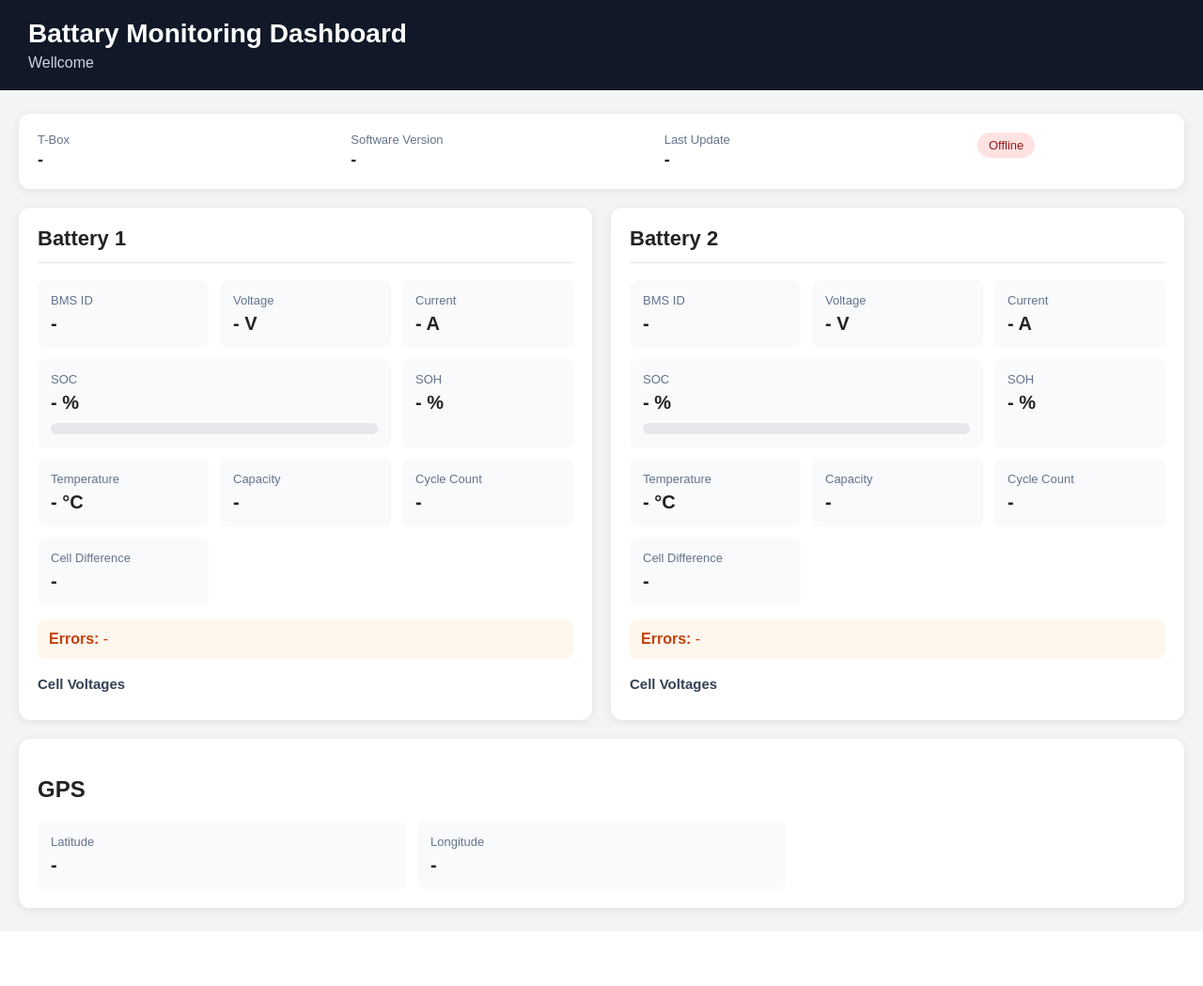
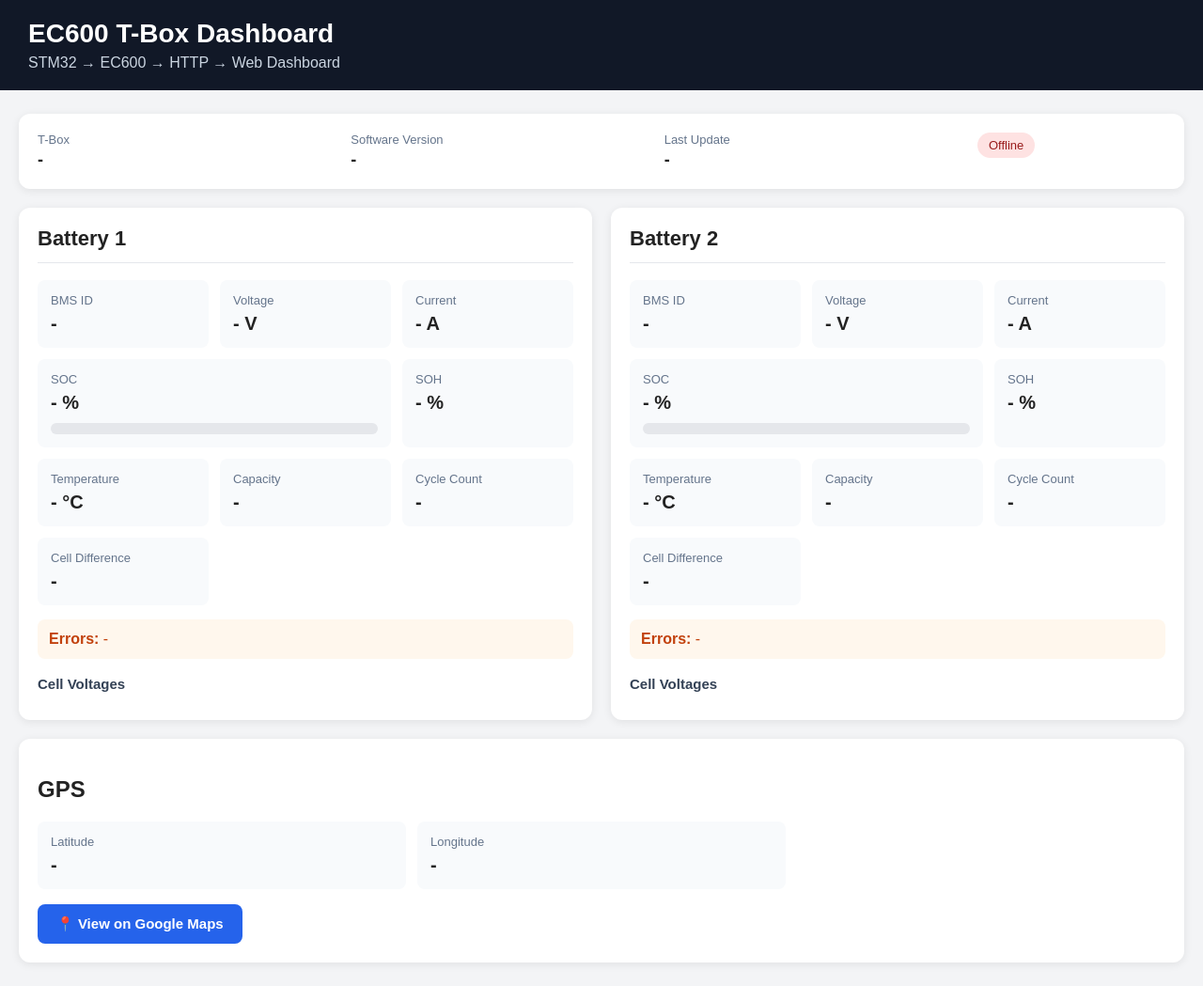
Before and after one commit to nayanakab22/ec600-web, a FastAPI app: page / in a window 1280 px wide. Shown: the whole page at 94% size. Before the commit the page ends 976 px from the top, so only its background shows below. Run offline with FastAPI, Linux system fonts and the light colour scheme.

Commit message:
Update dashboard.html

```diff
--- a/templates/dashboard.html
+++ b/templates/dashboard.html
@@ -8,7 +8,7 @@
     <meta name="viewport"
           content="width=device-width, initial-scale=1.0">
 
-    <title>Battary Dashboard</title>
+    <title>EC600 T-Box Dashboard</title>
 
     <style>
 
@@ -274,10 +274,10 @@
 
 <div class="header">
 
-    <h1>Battary Monitoring Dashboard</h1>
+    <h1>EC600 T-Box Dashboard</h1>
 
     <p>
-        Wellcome
+        STM32 → EC600 → HTTP → Web Dashboard
     </p>
 
 </div>
@@ -751,6 +751,18 @@
 
         </div>
 
+
+        <button id="mapBtn"
+                onclick="openInGoogleMaps()"
+                disabled
+                style="margin-top:16px;padding:12px 20px;
+                       border:none;border-radius:8px;
+                       background:#2563eb;color:white;
+                       font-size:15px;font-weight:bold;
+                       cursor:pointer;">
+            📍 View on Google Maps
+        </button>
+
     </div>
 
 </div>
@@ -758,6 +770,25 @@
 
 
 <script>
+
+let lastLat = null;
+let lastLon = null;
+
+
+function openInGoogleMaps() {
+
+    if (lastLat === null || lastLon === null) {
+        return;
+    }
+
+    const url =
+        "https://www.google.com/maps?q=" +
+        lastLat + "," + lastLon;
+
+    window.open(url, "_blank");
+
+}
+
 
 function valueOrDash(value) {
 
@@ -1105,7 +1136,9 @@ async function updateDashboard() {
         // GPS
         // ---------------------------------------------
 
-        if (result.gps) {
+        if (result.gps &&
+            result.gps.Latitude !== undefined &&
+            result.gps.Longitude !== undefined) {
 
             setText(
                 "latitude",
@@ -1116,6 +1149,16 @@ async function updateDashboard() {
                 "longitude",
                 result.gps.Longitude
             );
+
+            lastLat = result.gps.Latitude;
+            lastLon = result.gps.Longitude;
+
+            const btn =
+                document.getElementById("mapBtn");
+
+            if (btn) {
+                btn.disabled = false;
+            }
 
         }
 
```
